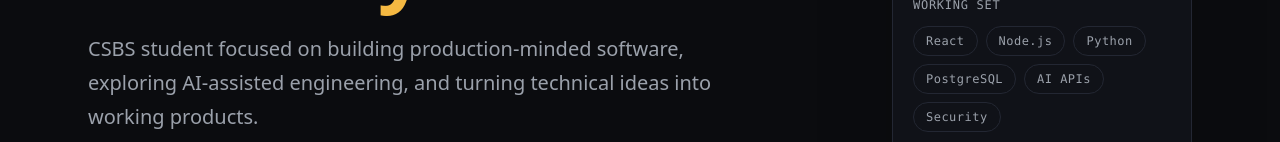
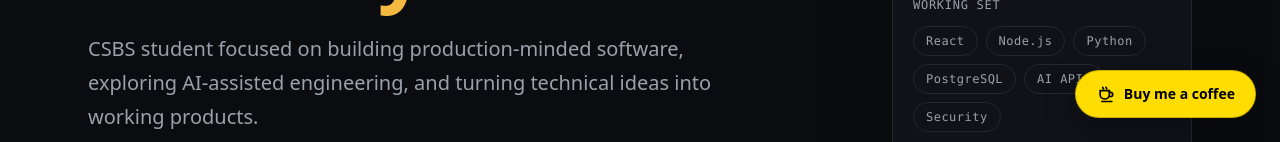
Before and after one commit to Adarsha0307/Portfolio, a React (Vite) app: page / in a window 1280 px wide. Shown: the part 658-800 px from the top of the page. Built offline with nearby package versions, Linux system fonts and the light colour scheme; no server answers.

Commit message:
Fix floating support button rendering

```diff
--- a/src/components/SupportBlock.jsx
+++ b/src/components/SupportBlock.jsx
@@ -1,37 +1,19 @@
-import { useEffect, useRef } from 'react'
-
 const SUPPORT_URL = 'https://buymeacoffee.com/adarshabu'
 
 export default function SupportBlock() {
-  const widgetRef = useRef(null)
-
-  useEffect(() => {
-    const container = widgetRef.current
-    if (!container) return undefined
-
-    const script = document.createElement('script')
-    script.type = 'text/javascript'
-    script.src = 'https://cdnjs.buymeacoffee.com/1.0.0/button.prod.min.js'
-    script.dataset.name = 'bmc-button'
-    script.dataset.slug = 'adarshabu'
-    script.dataset.color = '#FFDD00'
-    script.dataset.emoji = '☕'
-    script.dataset.font = 'Cookie'
-    script.dataset.text = 'Buy me a coffee'
-    script.dataset.outlineColor = '#000000'
-    script.dataset.fontColor = '#000000'
-    script.dataset.coffeeColor = '#ffffff'
-    container.appendChild(script)
-
-    return () => container.replaceChildren()
-  }, [])
-
   return (
-    <aside className="fixed bottom-4 right-4 z-40 sm:bottom-6 sm:right-6" aria-label="Support this portfolio">
-      <div ref={widgetRef} />
-      <noscript>
-        <a href={SUPPORT_URL} target="_blank" rel="noopener noreferrer">Buy me a coffee</a>
-      </noscript>
-    </aside>
+    <a
+      href={SUPPORT_URL}
+      target="_blank"
+      rel="noopener noreferrer"
+      aria-label="Buy me a coffee — opens in a new tab"
+      className="fixed bottom-4 right-4 z-40 inline-flex min-h-12 cursor-pointer items-center gap-2 rounded-full border border-black/20 bg-[#FFDD00] px-4 font-sans text-sm font-semibold text-black shadow-[0_12px_35px_rgba(0,0,0,0.28)] transition-colors duration-200 hover:bg-[#f3cf00] focus-visible:outline-2 focus-visible:outline-gold sm:bottom-6 sm:right-6 sm:px-5"
+    >
+      <svg viewBox="0 0 24 24" fill="none" stroke="currentColor" strokeWidth="2" className="h-5 w-5" aria-hidden="true">
+        <path d="M5 8h11v5a5 5 0 0 1-5 5h-1a5 5 0 0 1-5-5V8Z" />
+        <path d="M16 10h1.5a2.5 2.5 0 0 1 0 5H16M7 21h12M8 4c0 1 1 1 1 2M12 4c0 1 1 1 1 2" strokeLinecap="round" strokeLinejoin="round" />
+      </svg>
+      <span>Buy me a coffee</span>
+    </a>
   )
 }
```
Also changed, not shown: vercel.json.
